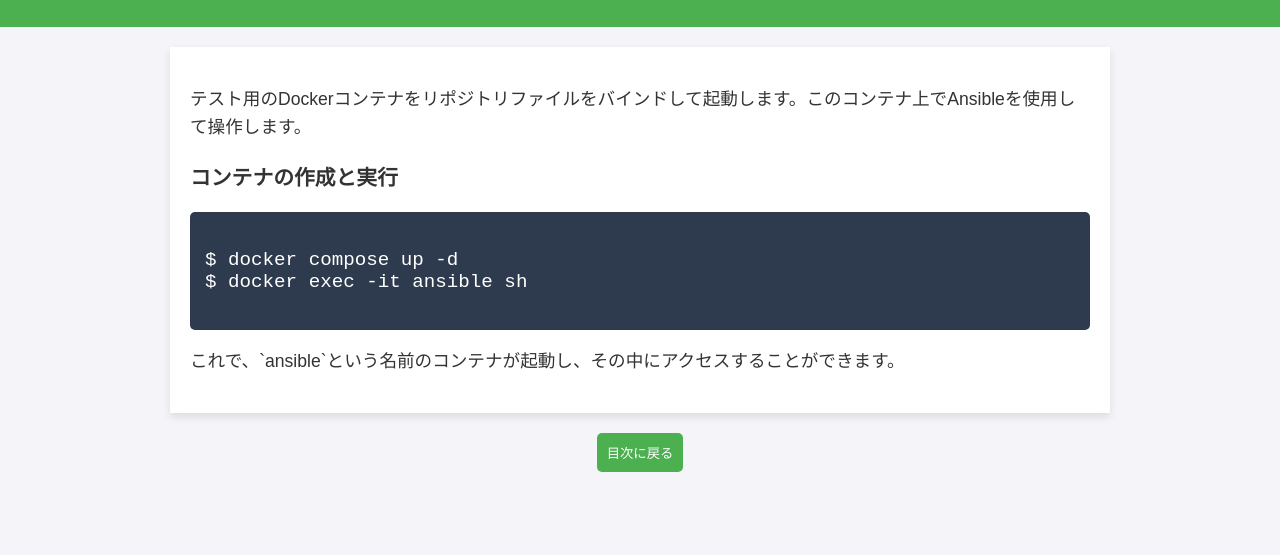
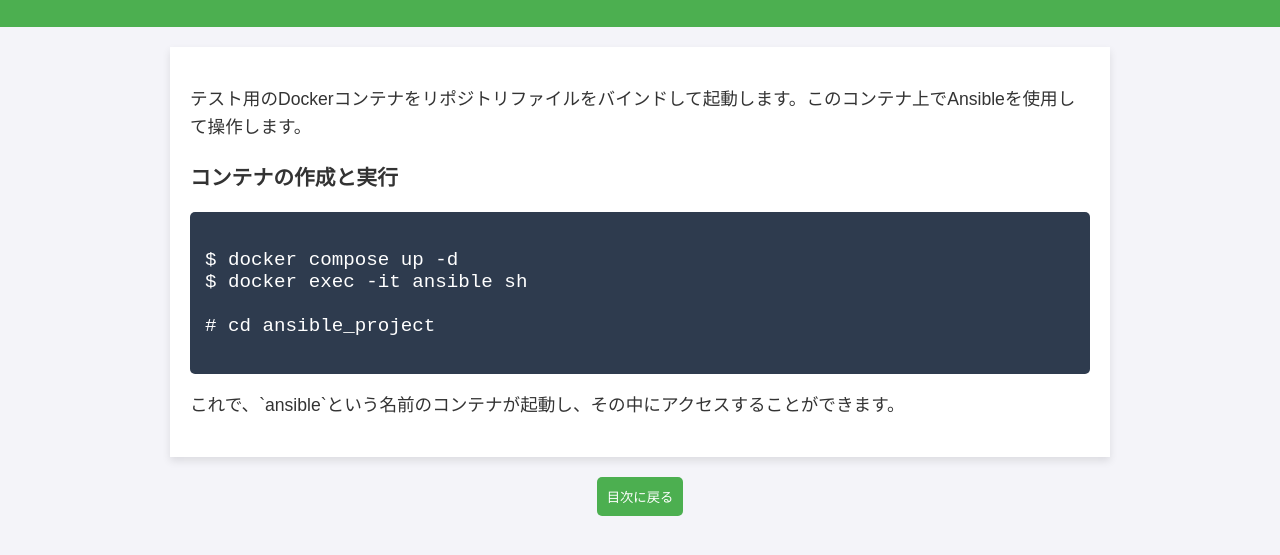
Before and after one commit to fukufuku2025/ansible-hands-on, a plain HTML site: page launchdocker.html in a window 1280 px wide. Shown: the part 107-662 px from the top of the page. Drawn offline with Linux system fonts and the light colour scheme.

Commit message:
cd ansibleproject added

```diff
--- a/launchdocker.html
+++ b/launchdocker.html
@@ -105,6 +105,8 @@
         <pre><code>
 $ docker compose up -d
 $ docker exec -it ansible sh
+
+# cd ansible_project
         </code></pre>
         <p>これで、`ansible`という名前のコンテナが起動し、その中にアクセスすることができます。</p>
     </section>
```
